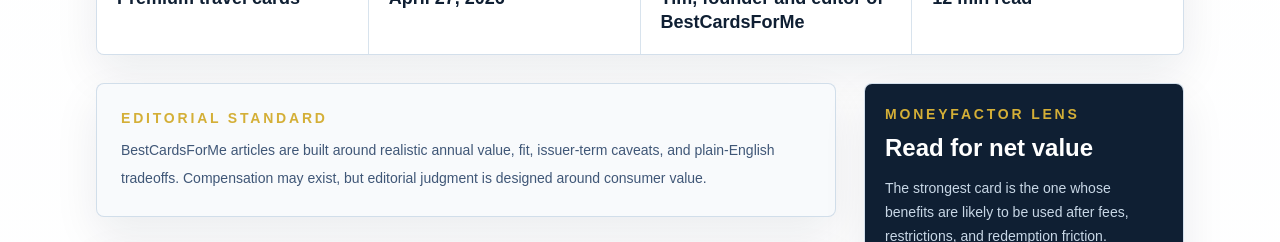
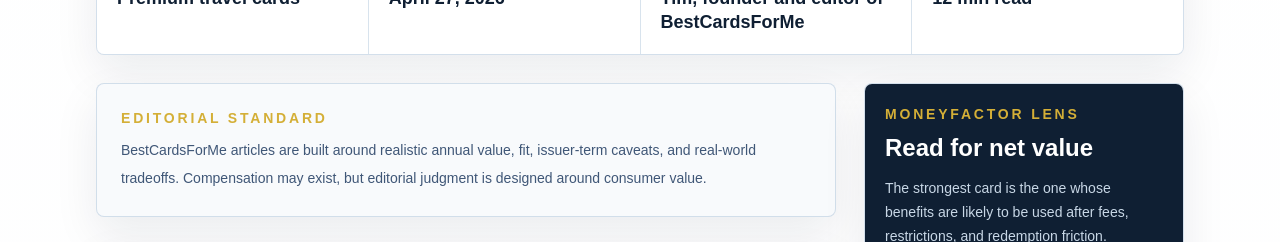
Before and after one commit to MoneyFactorLabs/bestcardsforme-quiz, a Next.js app: page /articles/amex-platinum-vs-chase-sapphire-reserve-2026 in a window 1280 px wide. Shown: the part 840-1082 px from the top of the page. Built offline with nearby package versions, Linux system fonts and the light colour scheme.

Commit message:
Refine article trust language

```diff
--- a/components/ArticleLayout.tsx
+++ b/components/ArticleLayout.tsx
@@ -288,7 +288,7 @@ export function ArticleLayout({ article }: ArticleLayoutProps) {
             </p>
             <p className="mt-2 text-sm font-medium leading-7 text-mid-navy/85">
               BestCardsForMe articles are built around realistic annual value, fit, issuer-term
-              caveats, and plain-English tradeoffs. Compensation may exist, but editorial judgment
+              caveats, and real-world tradeoffs. Compensation may exist, but editorial judgment
               is designed around consumer value.
             </p>
           </section>
```
